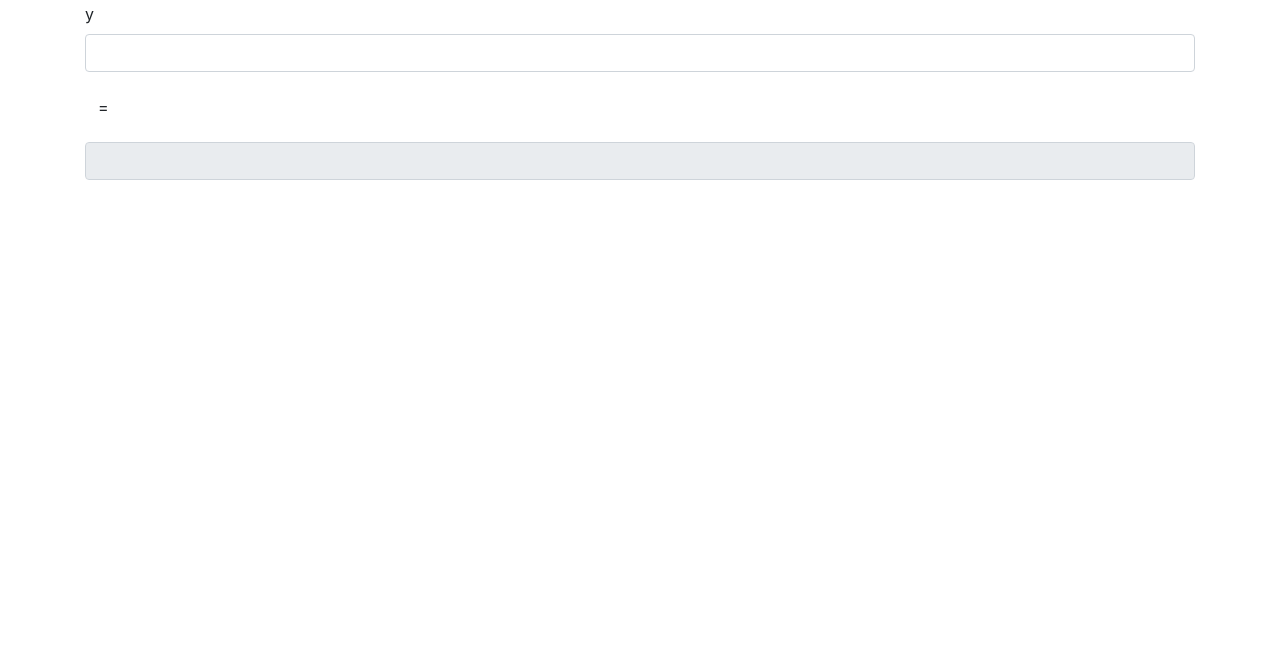
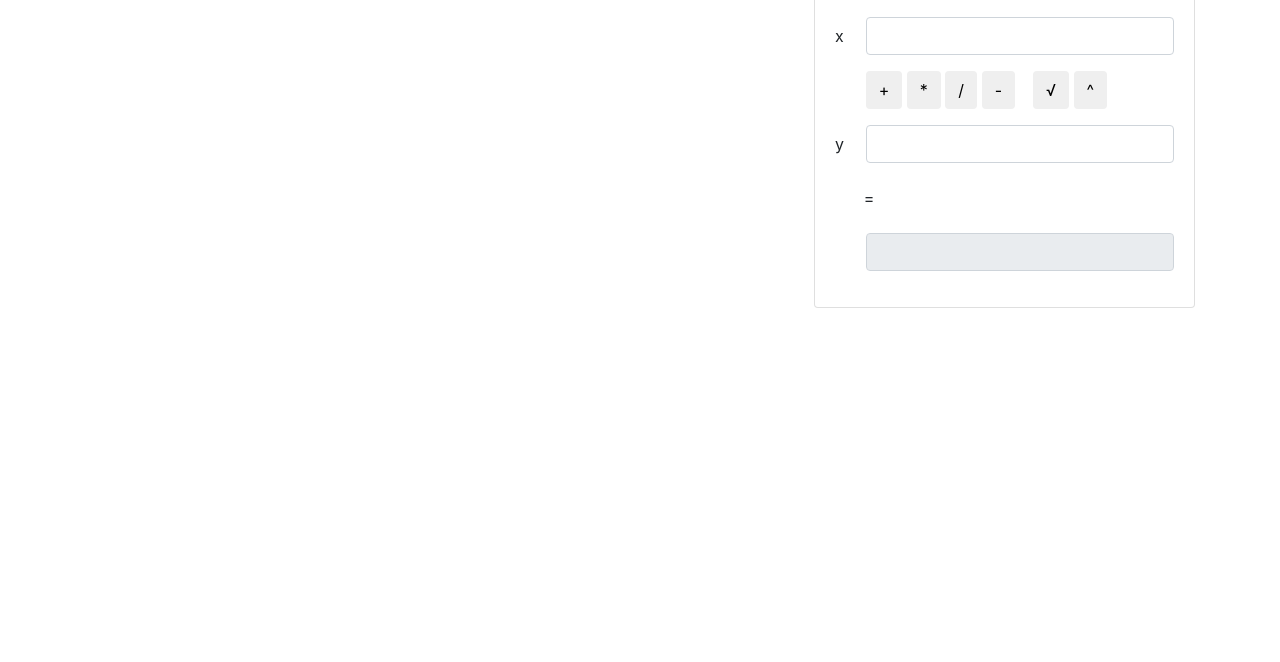
Before and after one commit to AndrePlatov/Calculator, a plain HTML site: page index.html in a window 1280 px wide. Shown: the part 138-800 px from the top of the page. Drawn offline with Linux system fonts and the light colour scheme.

Commit message:
upgraded calc to a card

```diff
--- a/index.html
+++ b/index.html
@@ -8,6 +8,11 @@
         .disabled {
             background-color: gray;
         }
+
+        #calculator{
+            width: 381px;
+            margin: 75px 0 0 auto;
+        }
     </style>
 
 
@@ -15,12 +20,22 @@
 
 <body>
     <div class="container">
-        <div class="form-group">
-            <label for="firstOperand">x</label>
+        <div id="calculator" class="card">
+            <h3 class="card-header">
+                Calculator
+            </h3>
+
+            <div class="card-body">
+
+                <div class="form-group row">
+                    <label for="firstOperand" class="col-1 col-form-label text-right">x</label>
+                    <div class="col-11 ">
                         <input type="number" id="firstOperand" class="form-control" />
                     </div>
+                </div>
 
-        <div class="form-group">
+                <div class="form-group row">
+                    <div class="offset-1 col-11">
                         <button class="btn btn-default" id="add">+</button>
                         <button class="btn btn-default" id="multiply">*</button>
                         <button class="btn btn-default" id="divide">/</button>
@@ -30,22 +45,32 @@
                         <button class="btn btn-default" id="sqrt">&#8730;</button>
                         <button class="btn btn-default" id="exponent">^</button>
                     </div>
+                </div>
 
-        <div class="form-group">
-            <label for="secondOperand">y</label>
+                <div class="form-group row">
+                    <label for="secondOperand" class="col-1 col-form-label text-right">y</label>
+                    <div class="col-11 ">
                         <input type="number" id="secondOperand" class="form-control" />
                     </div>
+                </div>
 
-        <div class="form-group">
+                <div class="form-group row">
+                    <div class="offset-1">
                         <span class="btn btn-default">=</span>
                     </div>
 
+                </div>
 
-        <div class="form-group">
+
+                <div class="form-group row">
+                    <div class="offset-1 col-11">
                         <input type="text" class="form-control" id="result" readonly/>
                     </div>
 
 
+                </div>
+            </div>
+        </div>
 
     </div>
 </body>
```
Lines whose indentation alone changed are shown as unchanged.
